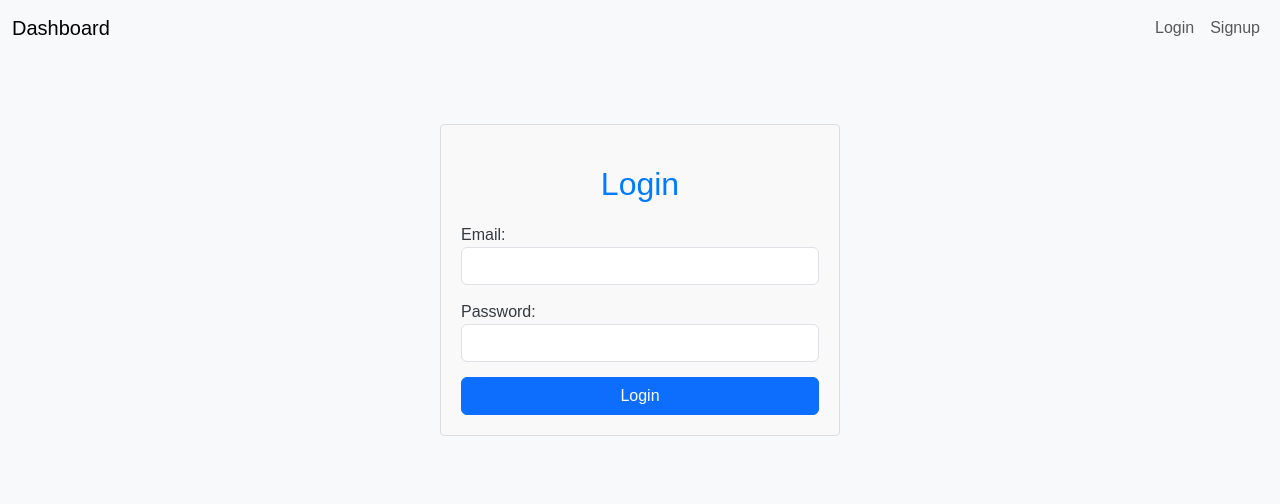
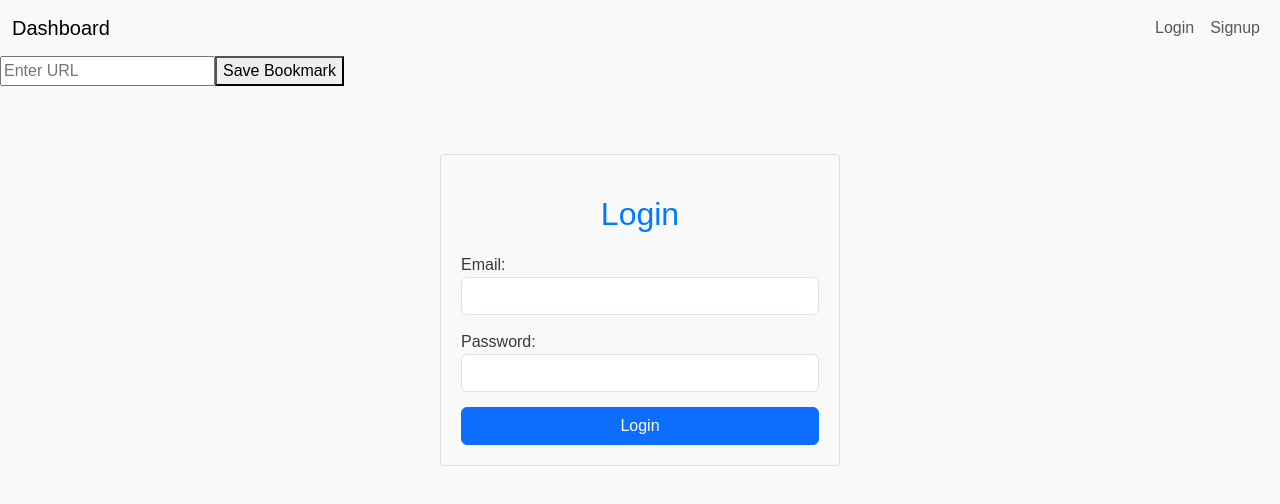
Before and after one commit to eharvey71/my-dashboard-app, a React (Vite) app: page /login in a window 1280 px wide. Shown: the top 504 px of the page. Built offline with nearby package versions, Linux system fonts and the light colour scheme; no server answers.

Commit message:
Add Bookmark component to NavBar

```diff
--- a/src/components/NavBar.jsx
+++ b/src/components/NavBar.jsx
@@ -2,6 +2,7 @@ import React from 'react';
 import { Link } from 'react-router-dom';
 import { auth, logout } from '../services/firebaseConfig';
 import { useAuthState } from 'react-firebase-hooks/auth';
+import Bookmark from './Bookmark';
 
 const NavBar = () => {
   const [user] = useAuthState(auth);
@@ -11,6 +12,7 @@ const NavBar = () => {
   };
 
   return (
+    <div>
       <nav className="navbar navbar-expand-lg navbar-light bg-light">
         <div className="container-fluid">
           <Link className="navbar-brand" to="/">Dashboard</Link>
@@ -34,6 +36,8 @@ const NavBar = () => {
           </div>
         </div>
       </nav>
+      <Bookmark />
+    </div>
   );
 };
 
```
Lines whose indentation alone changed are shown as unchanged.
